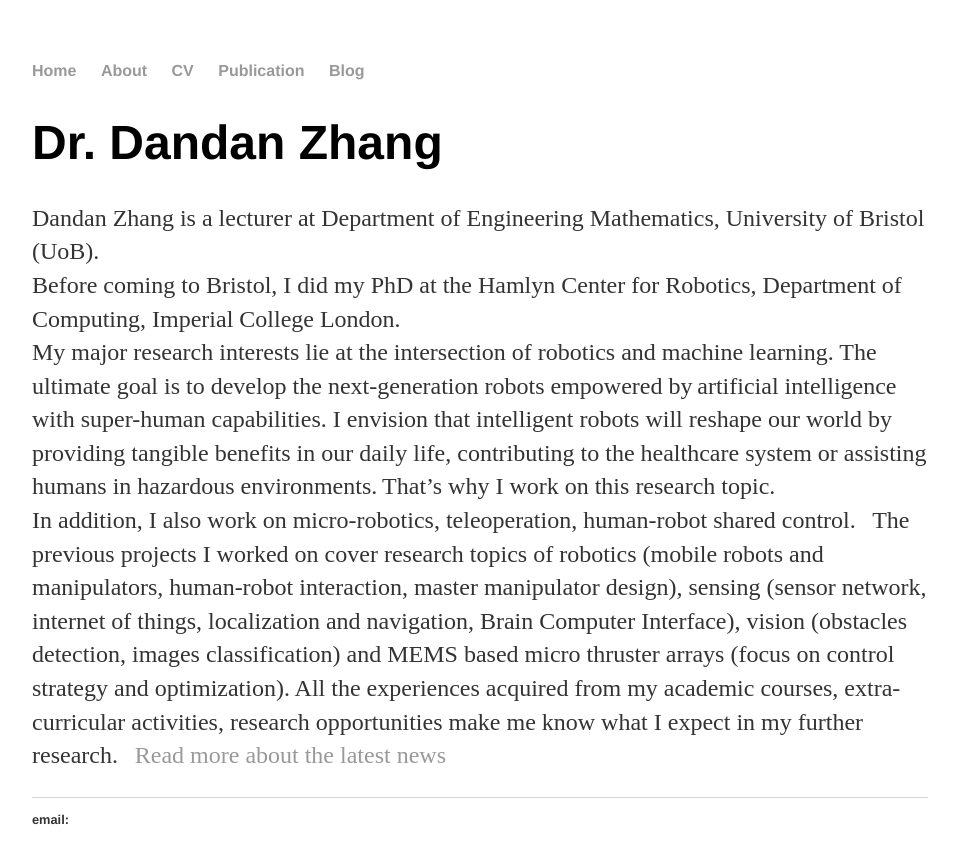
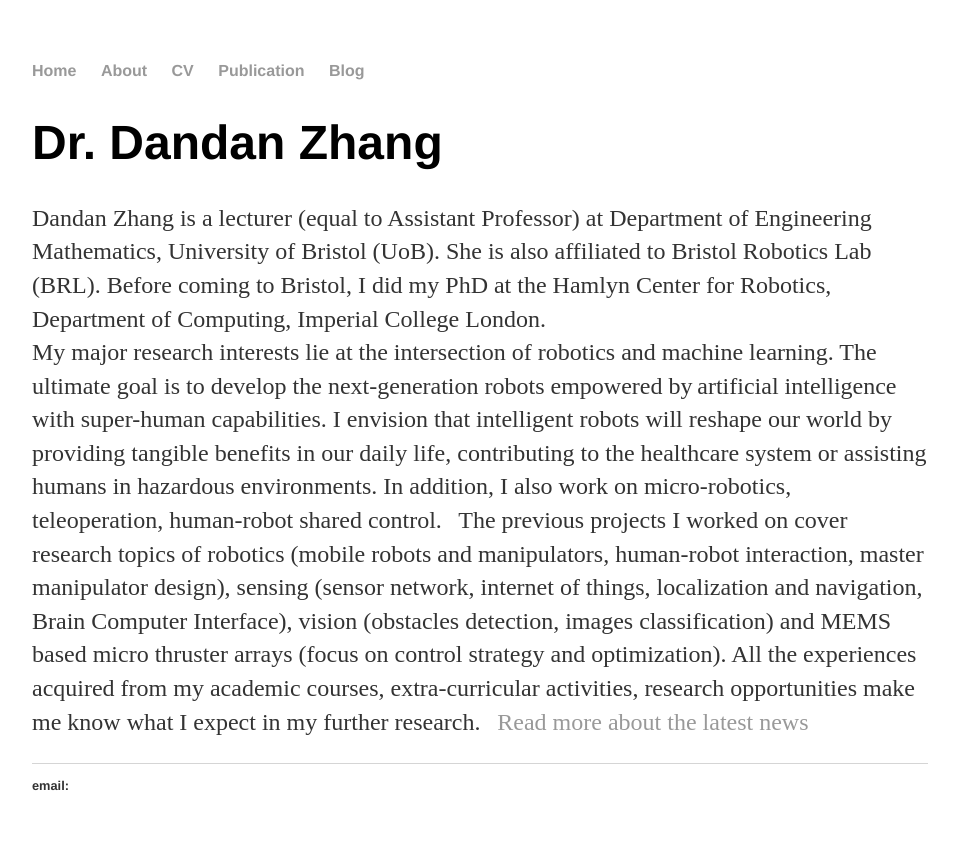
Before and after one commit to ImperialDanDan/ImperialDanDan.github.io, a Jekyll site: the page built from index.html, in a window 1280 px wide. Shown: the top 864 px of the page, without its empty margins (160-1117 px from the left). Built offline with Jekyll 4.4.1, drawn with Linux system fonts in a browser that asks for light colours; Markdown is read by kramdown in place of the engine named in the settings.

Commit message:
Update index.html

```diff
--- a/index.html
+++ b/index.html
@@ -4,12 +4,12 @@
 ---
 <div class="blurb">
     <h1> Dr. Dandan Zhang </h1>
-    <p> Dandan Zhang is a lecturer at Department of Engineering Mathematics, University of Bristol (UoB). <br>
+    <p> Dandan Zhang is a lecturer (equal to Assistant Professor) at Department of Engineering Mathematics, University of Bristol (UoB). She is also  affiliated to Bristol Robotics Lab (BRL).
         Before coming to Bristol, I did my PhD at the Hamlyn Center for Robotics, Department of Computing, Imperial College London.<br>
      My major research interests lie at the intersection of robotics and machine learning.
         The ultimate goal is to develop the next-generation robots empowered by artificial intelligence with super-human capabilities.
         I envision that intelligent robots will reshape our world by providing tangible benefits in our daily life,
-        contributing to the healthcare system or assisting humans in hazardous environments. That’s why I work on this research topic.<br>
+        contributing to the healthcare system or assisting humans in hazardous environments.
        In addition, I also work on micro-robotics, teleoperation, human-robot shared control.
 
 The previous projects I worked on cover research topics of robotics (mobile robots and manipulators, human-robot interaction, master manipulator design),
```
